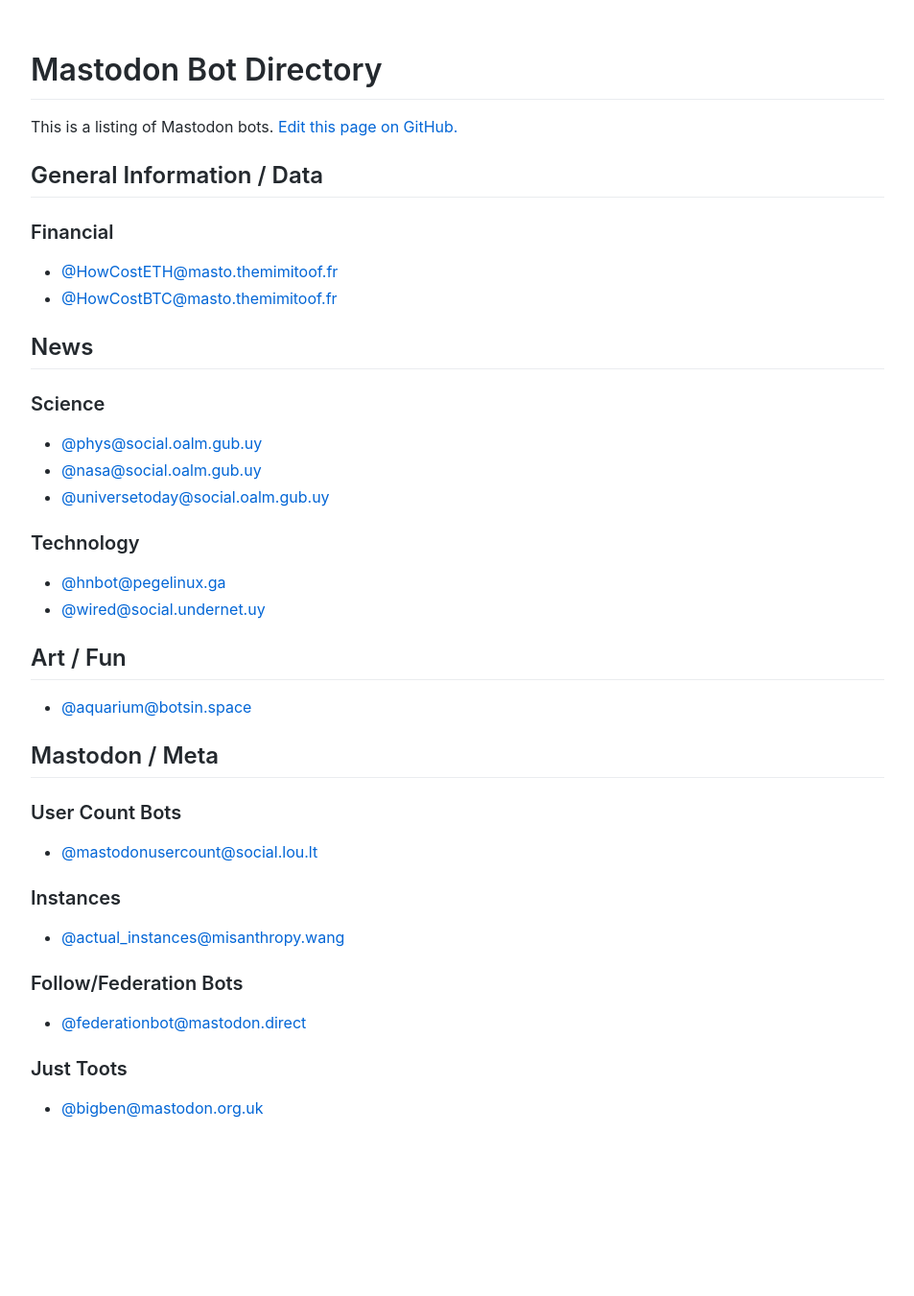
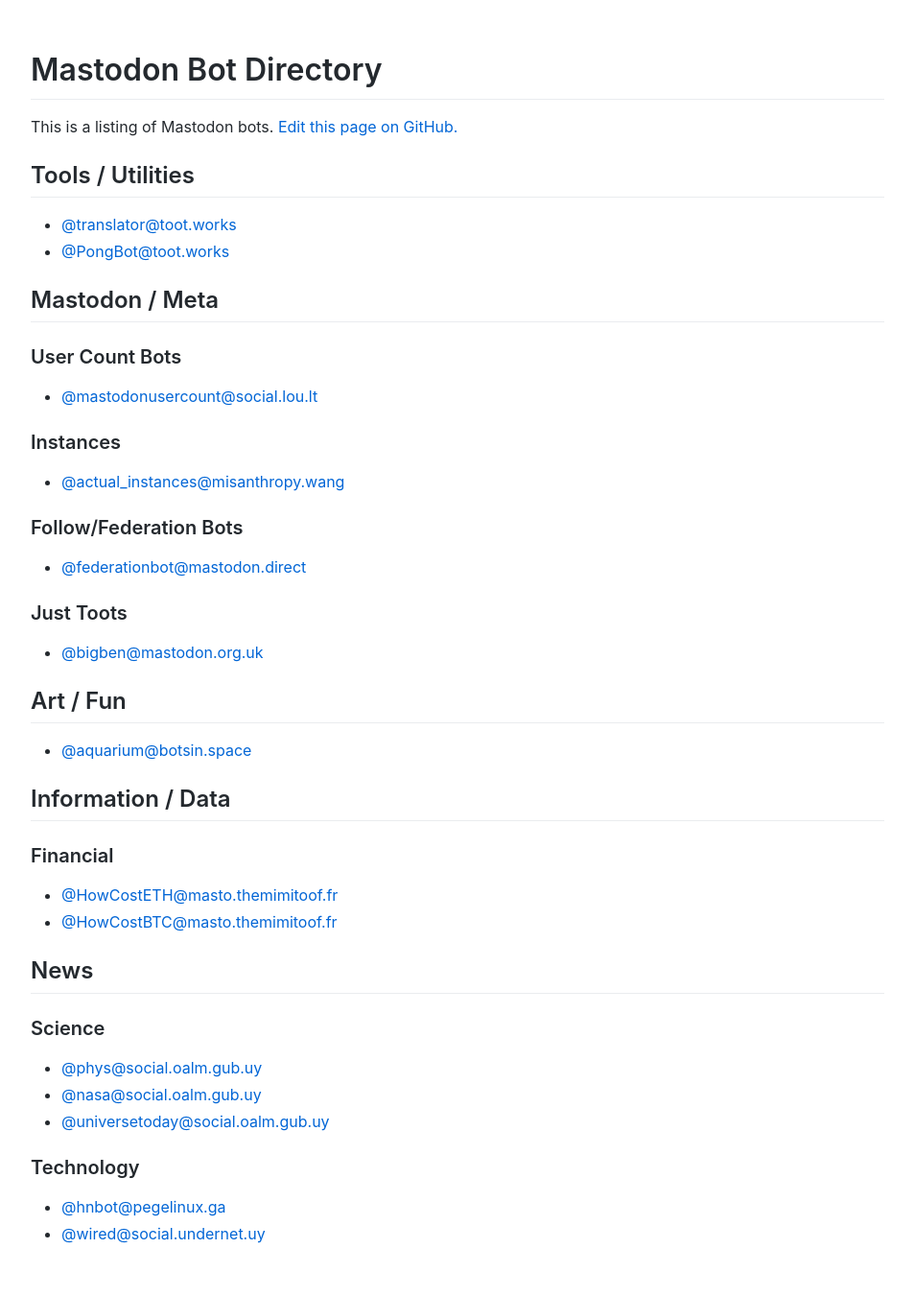
Before and after one commit to tootworks/bots, a Jekyll site: the page built from index.md, in a window 1280 px wide. Shown: the whole page at 96% size, without its empty margins (163-1116 px from the left). Built offline with Jekyll 4.4.1, drawn with Linux system fonts in a browser that asks for light colours; before the commit the page ends 1220 px from its top, so only the background shows below that; part of the change alters nothing that is shown.

Commit message:
add some more bots and reorganize

```diff
--- a/index.md
+++ b/index.md
@@ -4,8 +4,27 @@ permalink: /
 ---
 
 This is a listing of Mastodon bots. [Edit this page on GitHub.](https://github.com/tootworks/bots/edit/master/index.md)
+## Tools / Utilities
+* [@translator@toot.works](https://toot.works/@translator)
+* [@PongBot@toot.works](https://toot.works/@PongBot)
 
-## General Information / Data
+## Mastodon / Meta
+### User Count Bots
+* [@mastodonusercount@social.lou.lt](https://social.lou.lt/@mastodonusercount)
+
+### Instances
+* [@actual_instances@misanthropy.wang](https://misanthropy.wang/@actual_instances)
+
+### Follow/Federation Bots
+* [@federationbot@mastodon.direct](https://mastodon.direct/@federationbot)
+
+### Just Toots
+* [@bigben@mastodon.org.uk](https://mastodon.org.uk/@bigben)
+
+## Art / Fun
+* [@aquarium@botsin.space](https://botsin.space/@aquarium)
+
+## Information / Data
 ### Financial
 * [@HowCostETH@masto.themimitoof.fr](https://masto.themimitoof.fr/@HowCostETH)
 * [@HowCostBTC@masto.themimitoof.fr](https://masto.themimitoof.fr/@HowCostBTC)
@@ -19,19 +38,3 @@ This is a listing of Mastodon bots. [Edit this page on GitHub.](https://github.c
 ### Technology
 * [@hnbot@pegelinux.ga](https://pegelinux.ga/@hnbot)
 * [@wired@social.undernet.uy](https://social.undernet.uy/@wired)
-
-## Art / Fun
-* [@aquarium@botsin.space](https://botsin.space/@aquarium)
-
-## Mastodon / Meta
-### User Count Bots
-* [@mastodonusercount@social.lou.lt](https://social.lou.lt/@mastodonusercount)
-
-### Instances
-* [@actual_instances@misanthropy.wang](https://misanthropy.wang/@actual_instances)
-
-### Follow/Federation Bots
-* [@federationbot@mastodon.direct](https://mastodon.direct/@federationbot)
-
-### Just Toots
-* [@bigben@mastodon.org.uk](https://mastodon.org.uk/@bigben)
```
